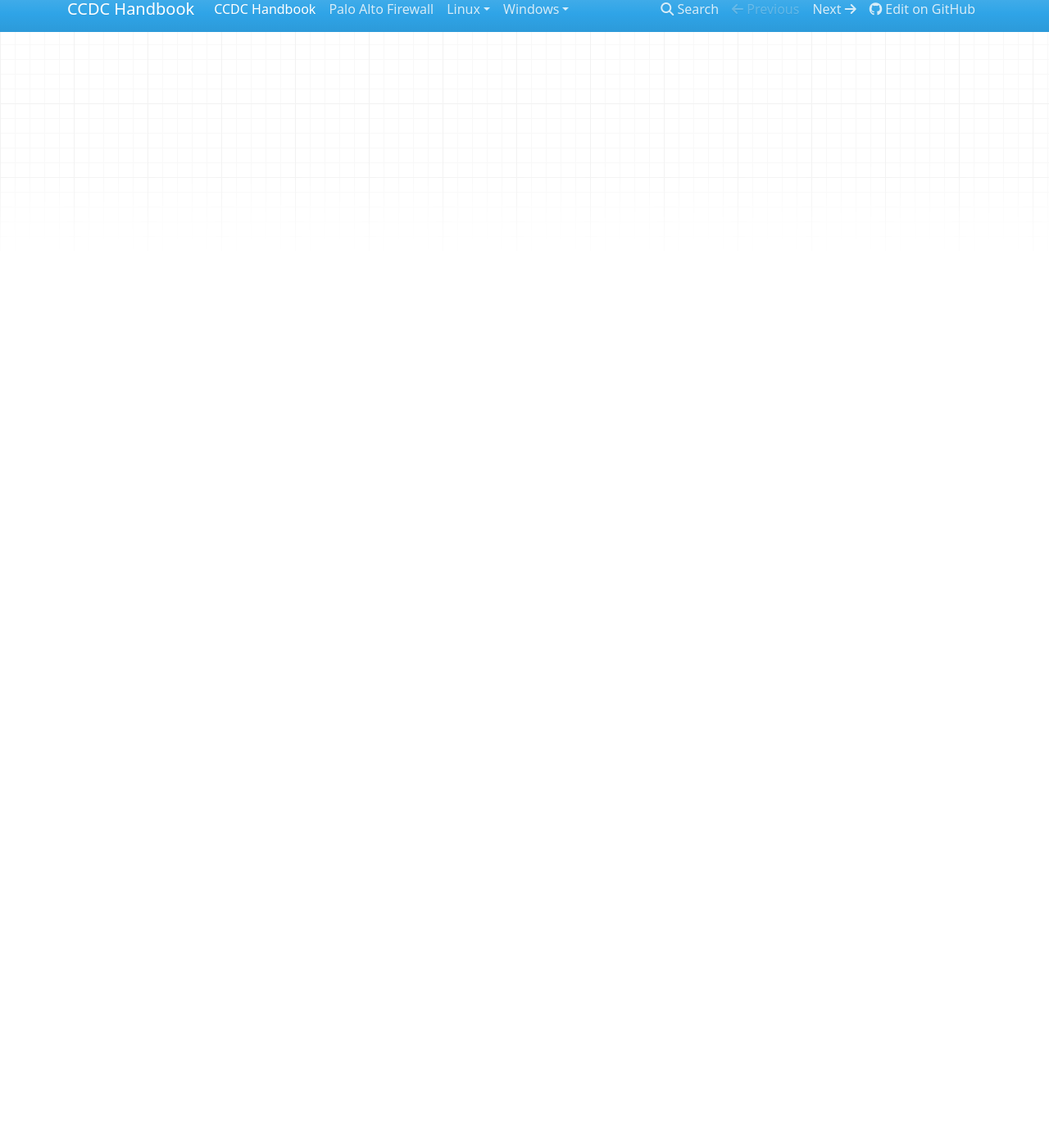
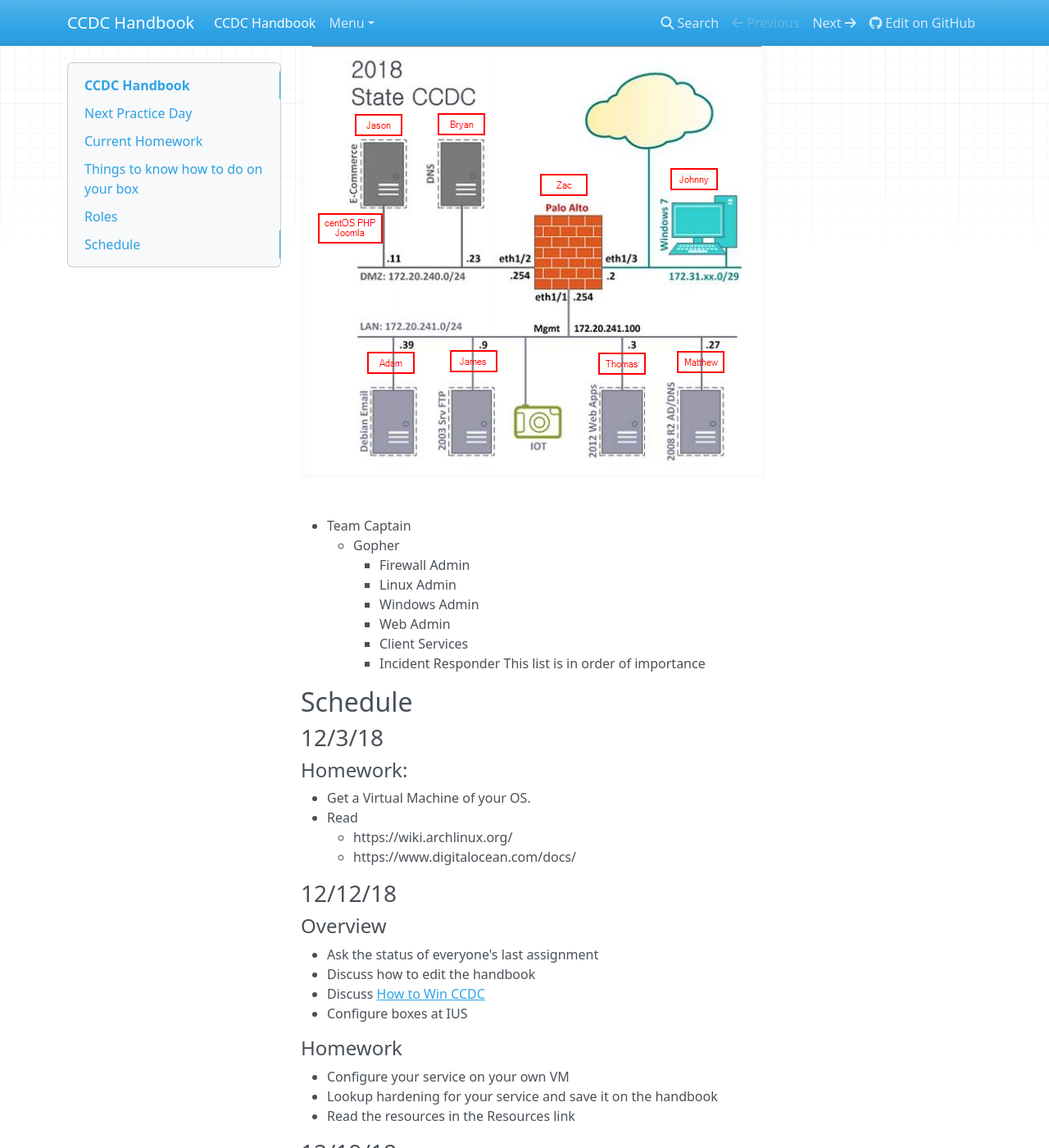
Before and after one commit to ius-csg/ccdc-handbook, an MkDocs documentation site: the page built from docs/index.md, in a window 1280 px wide and 1400 px high, scrolled down 675 px. Shown: the whole window at 82% size. Built offline with MkDocs 1.6.1, drawn with Linux system fonts in a browser that asks for light colours; nearby versions of some CDN libraries; before the commit the page ends 900 px from its top, so only the background shows below that; some of the changed text lies outside the part shown.

Commit message:
Added schedule, descriptions of boxes, playbook, resources.
Add many resources.
Move pages into subdirectory so the menu doesn't bug out.
Add descriptions of each box.
Add the schedule.
Add the homework.
Add roles image.

```diff
--- a/docs/index.md
+++ b/docs/index.md
@@ -8,9 +6,10 @@
 
 ## Current Homework
 
-- Get a Virtual Machine of your OS.
-- Read -- https://wiki.archlinux.org/
-       -- https://www.digitalocean.com/docs/
+* Get a Virtual Machine of your OS.
+* Read
+    * https://wiki.archlinux.org/
+    * https://www.digitalocean.com/docs/
 
 ## Things to know how to do on your box
 
@@ -23,3 +22,66 @@
 - How to change a port from open to closed and vise versa?
 
 #### Know what attacks are common for your box
+
+
+## Roles
+
+![roles](assets/ccdc-roles.png)
+
+* Team Captain
+    * Gopher
+        * Firewall Admin
+        * Linux Admin
+        * Windows Admin
+        * Web Admin
+        * Client Services
+        * Incident Responder
+This list is in order of importance
+
+## Schedule
+
+### 12/3/18
+
+
+#### Homework:
+* Get a Virtual Machine of your OS.
+* Read
+    * https://wiki.archlinux.org/
+    * https://www.digitalocean.com/docs/
+
+### 12/12/18
+
+#### Overview
+
+* Ask the status of everyone's last assignment
+* Discuss how to edit the handbook
+* Discuss [How to Win CCDC](http://www.cs.mercer.edu/courses/david%20cozart/Cyber%20Defense/How%20to%20win%20CCDC.pdf)
+* Configure boxes at IUS
+
+#### Homework
+
+* Configure your service on your own VM
+* Lookup hardening for your service and save it on the handbook
+* Read the resources in the Resources link
+
+### 12/19/18
+
+#### Overview
+* Figure out new schedules from 1/9 on since classes start Jan 7th.
+
+### 12/26/18
+
+
+### 01/2/19
+
+
+### 01/09/19 - Tentative
+
+### 01/16/19 - Tentative
+
+### 01/23/19 - Tentative
+
+### 01/30/19 - Tentative
+
+
+### 02/02/19  - CCDC Competition
```
Also changed, not shown: other parts of docs/index.md (+0 -2 lines), docs/Linux/index.md (deleted, +0 -13 lines), docs/Menu/Linux/index.md (added, +13 -0 lines), docs/Menu/Playbook.md (added, +10 -0 lines), docs/Menu/Resources.md (added, +17 -0 lines), docs/Menu/Windows/index.md (added, +8 -0 lines), docs/Menu/Linux/services.md (renamed from docs/Linux/services.md), docs/Menu/Linux/tools.md (renamed from docs/Linux/tools.md), docs/Menu/Palo-Alto-Firewall.md (renamed from docs/Palo-Alto-Firewall.md), docs/Menu/Windows/Powershell.md (renamed from docs/Windows/Powershell.md), docs/assets/ccdc-roles.png (added).
